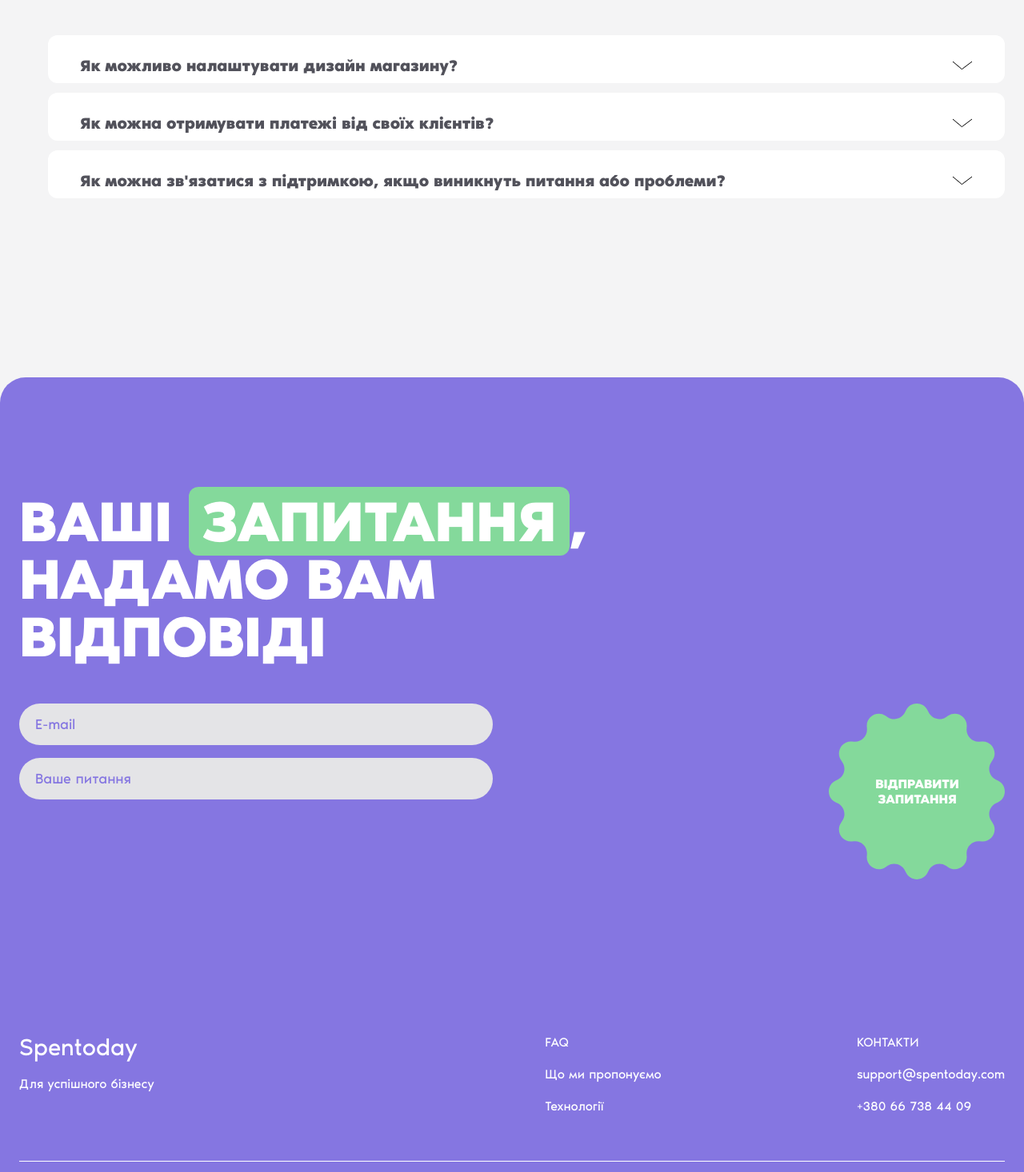
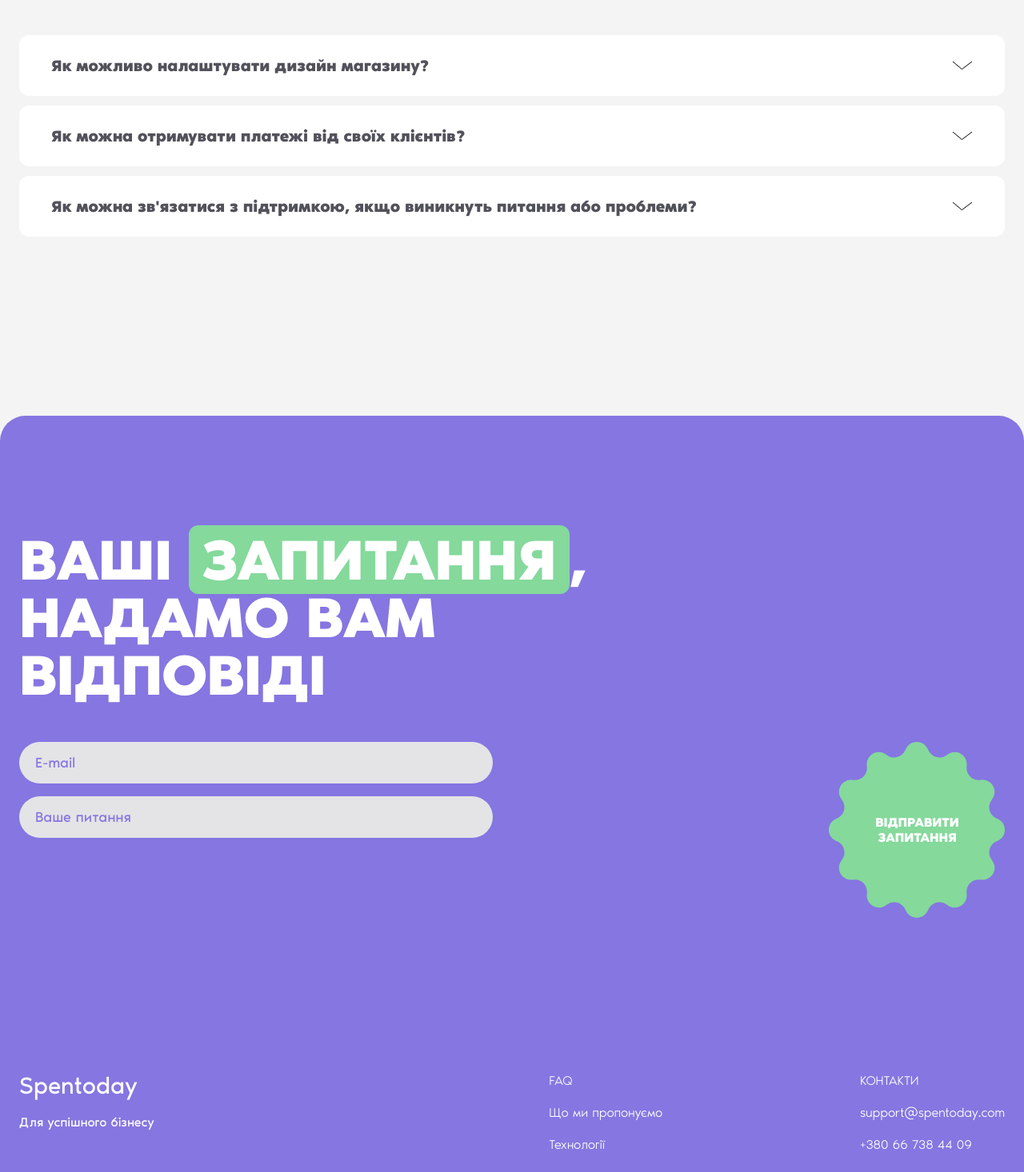
Before and after one commit to flurium/spentoday, a SvelteKit app: page / in a window 1280 px wide. Shown: the part 7264-8730 px from the top of the page at 80% size. Built offline with nearby package versions, Linux system fonts and the light colour scheme; no server answers; a web font is replaced by a local one.

Commit message:
questions fix

```diff
--- a/src/features/landing/footer/Footer.svelte
+++ b/src/features/landing/footer/Footer.svelte
@@ -97,13 +97,15 @@
         <p class="mt-2 md:mt-4 whitespace-nowrap">Для успішного бізнесу</p>
       </div>
       <div class="col-start-1 col-span-2 border-t border-t-white pt-3" />
-      <div class="col-start-1 text-sm md:text-base md:flex md:flex-col gap-4">
+      <div
+        class="col-start-1 text-sm md:text-base md:flex md:flex-col gap-4 font-light"
+      >
         <a href="/#faq" class="block md:inline">FAQ</a>
         <a href="/#propositions" class="block md:inline">Що ми пропонуємо</a>
         <a href="/#technologies" class="block md:inline">Технології</a>
       </div>
       <div
-        class="col-start-2 text-sm md:text-base md:flex md:flex-col gap-4 md:justify-end"
+        class="col-start md:flex md:flex-col gap-4 md:justify-end font-light"
       >
         <p>КОНТАКТИ</p>
         <a href="mailto:support@spentoday.com" class="hover:underline">
--- a/src/features/landing/questions/Questions.svelte
+++ b/src/features/landing/questions/Questions.svelte
@@ -37,12 +37,12 @@
   </h2>
 
   {#each questions as question}
-    <details class="bg-white mt-3 ml-9 rounded-xl md:col-span-3 md:relative">
+    <details class="bg-white mt-3 rounded-xl md:col-span-3 md:relative">
       <GreenStar
         class="hidden md:block absolute top-0 left-0 z-10 mt-8 ml-20 h-[70px] w-[70px]"
       />
       <summary
-        class="text-secondary-600 px-10 pt-6 pb-2 font-bold text-xl cursor-pointer
+        class="text-secondary-600 px-10 pt-6 pb-6 font-bold text-xl cursor-pointer
         select-none flex justify-between items-center gap-4"
       >
         <div class="title">{question.title}</div>
```
